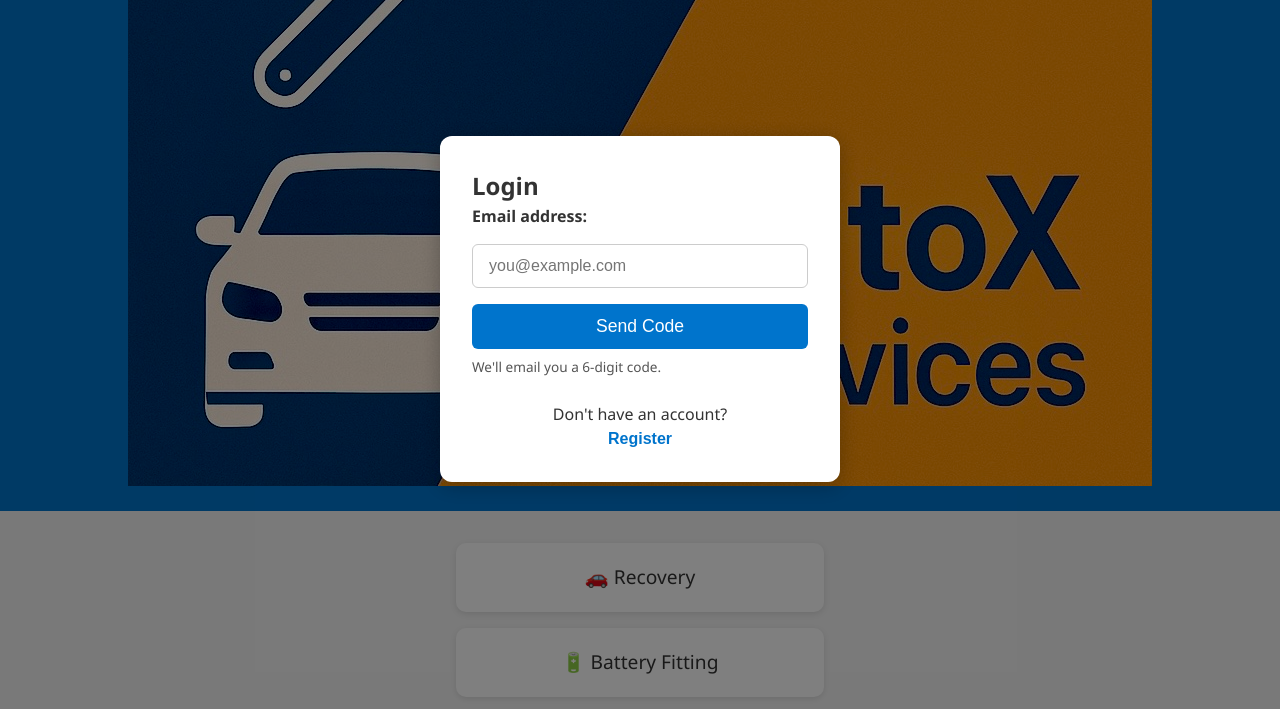
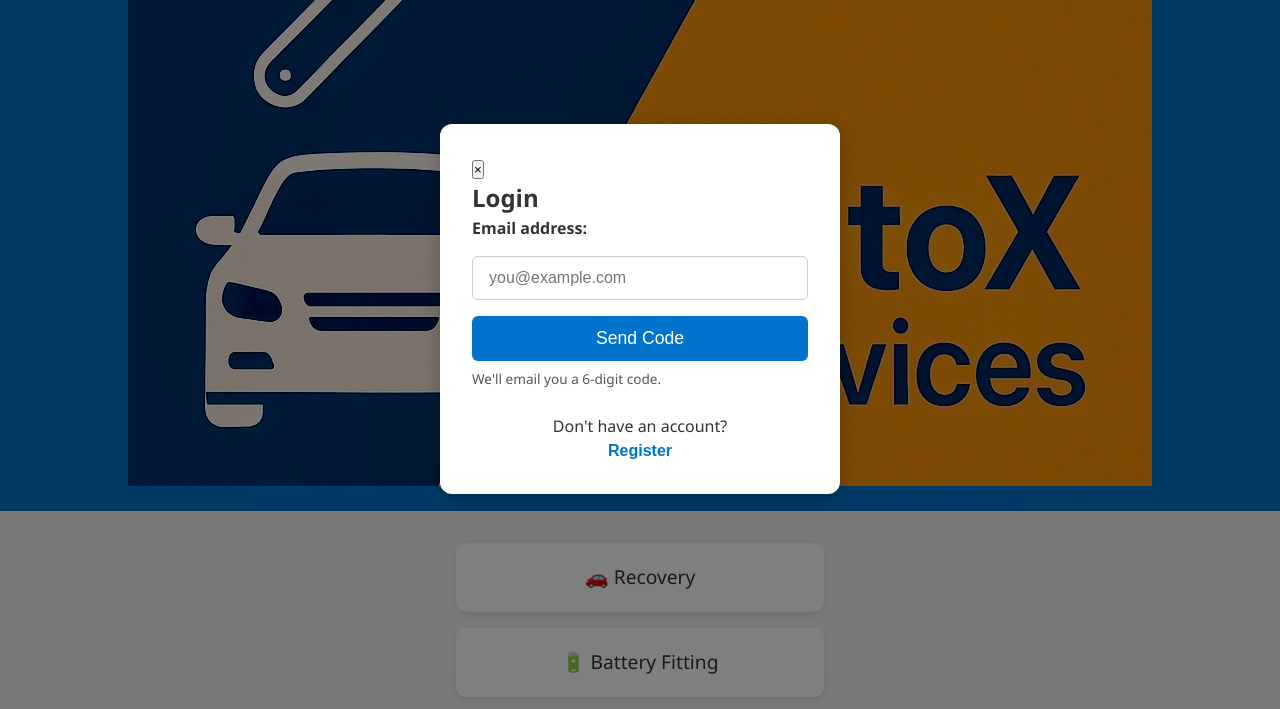
Before and after one commit to Cualabeer/rekaz, a plain HTML site: page index.html in a window 1280 px wide. Both pictures are taken after a click on the element "🚗 Recovery". Shown: the part 91-800 px from the top of the page. Drawn offline with Linux system fonts and the light colour scheme; files whose address does not match are found by name.

Commit message:
Update index.html

```diff
--- a/index.html
+++ b/index.html
@@ -22,7 +22,11 @@
 
   <!-- Email Login/Register Modal -->
 <div id="authModal" class="modal hidden" role="dialog" aria-modal="true" aria-labelledby="authTitle">
-    <div class="modal-content">
+  <div class="modal-backdrop"></div>
+
+  <div class="modal-content slide-up">
+    <button class="close-btn" id="closeModalBtn" aria-label="Close modal">&times;</button>
+
     <h2 id="authTitle">Login</h2>
 
     <form id="authForm">
```
Lines whose indentation alone changed are shown as unchanged.
